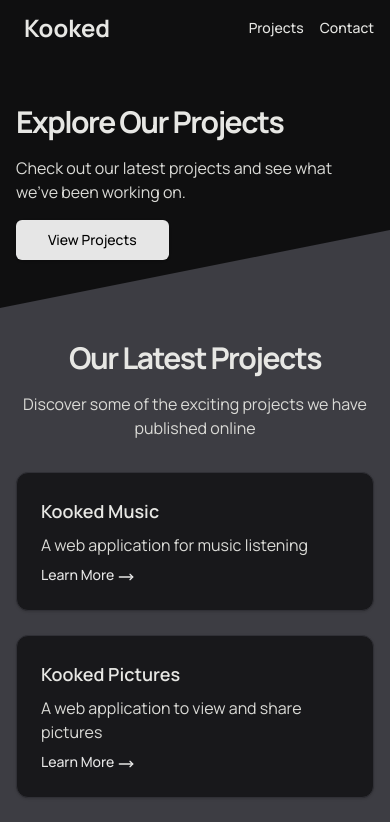
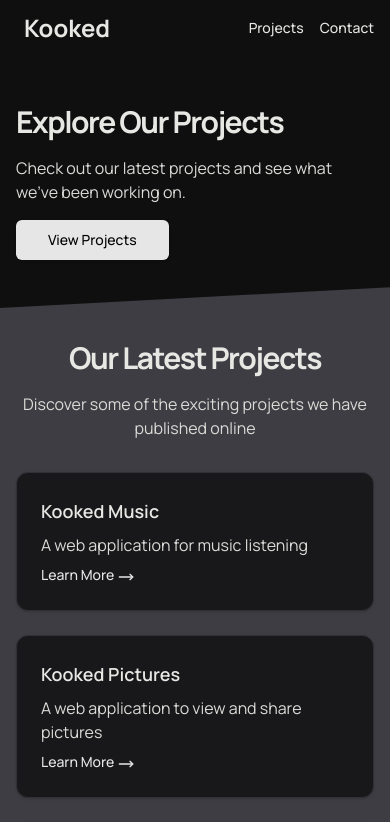
Before and after one commit to dwesh163/landing-page, a Next.js app: page / in a window 390 px wide. Shown: the top 822 px of the page. Built offline with nearby package versions, Linux system fonts and the light colour scheme.

Commit message:
refactor: Adjust inclined separator height for smaller screens

```diff
--- a/src/styles/globals.css
+++ b/src/styles/globals.css
@@ -73,3 +73,10 @@
   clip-path: polygon(100% 74%, 0% 100%, 100% 100%);
   z-index: 1;
 }
+
+@media screen and (max-width: 1200px) {
+  .inclined-separator::after {
+    height: 80px;
+  }
+
+}
```
